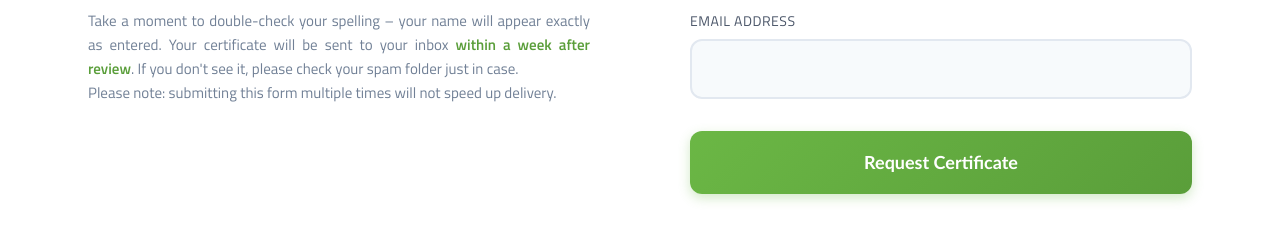
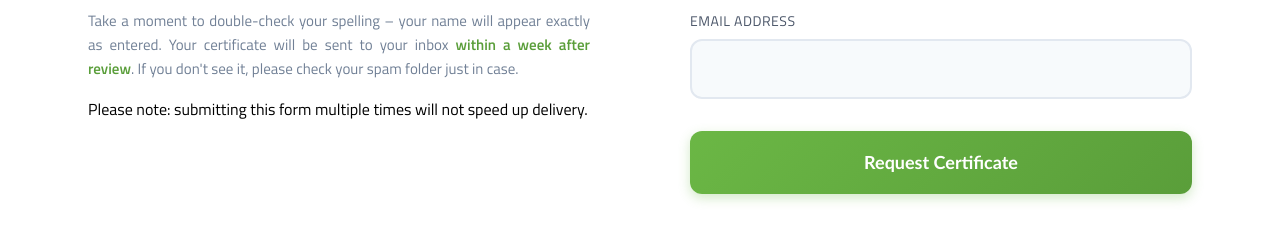
Before and after one commit to nniewinskame-design/Certificate-Request-Navigating-NPD-Food-Safety, a plain HTML site: page index.html in a window 1280 px wide. Shown: the part 411-652 px from the top of the page. Drawn offline with nearby package versions, Linux system fonts and the light colour scheme.

Commit message:
Update index.html

```diff
--- a/index.html
+++ b/index.html
@@ -204,9 +204,10 @@ input[type="text"]:hover, input[type="email"]:hover {
         Your certificate will be sent to your inbox
         <span style="color: #5a9e3a; font-weight: 600; font-style: normal;">within a week after review</span>.
         If you don't see it, please check your spam folder just in case.
-        <br>
-        Please note: submitting this form multiple times will not speed up delivery.
-    </p>
+</p>
+<p style="text-align: justify; margin-top: 1em;">
+    Please note: submitting this form multiple times will not speed up delivery.
+</p>
 </div>
 
 </div>
```
